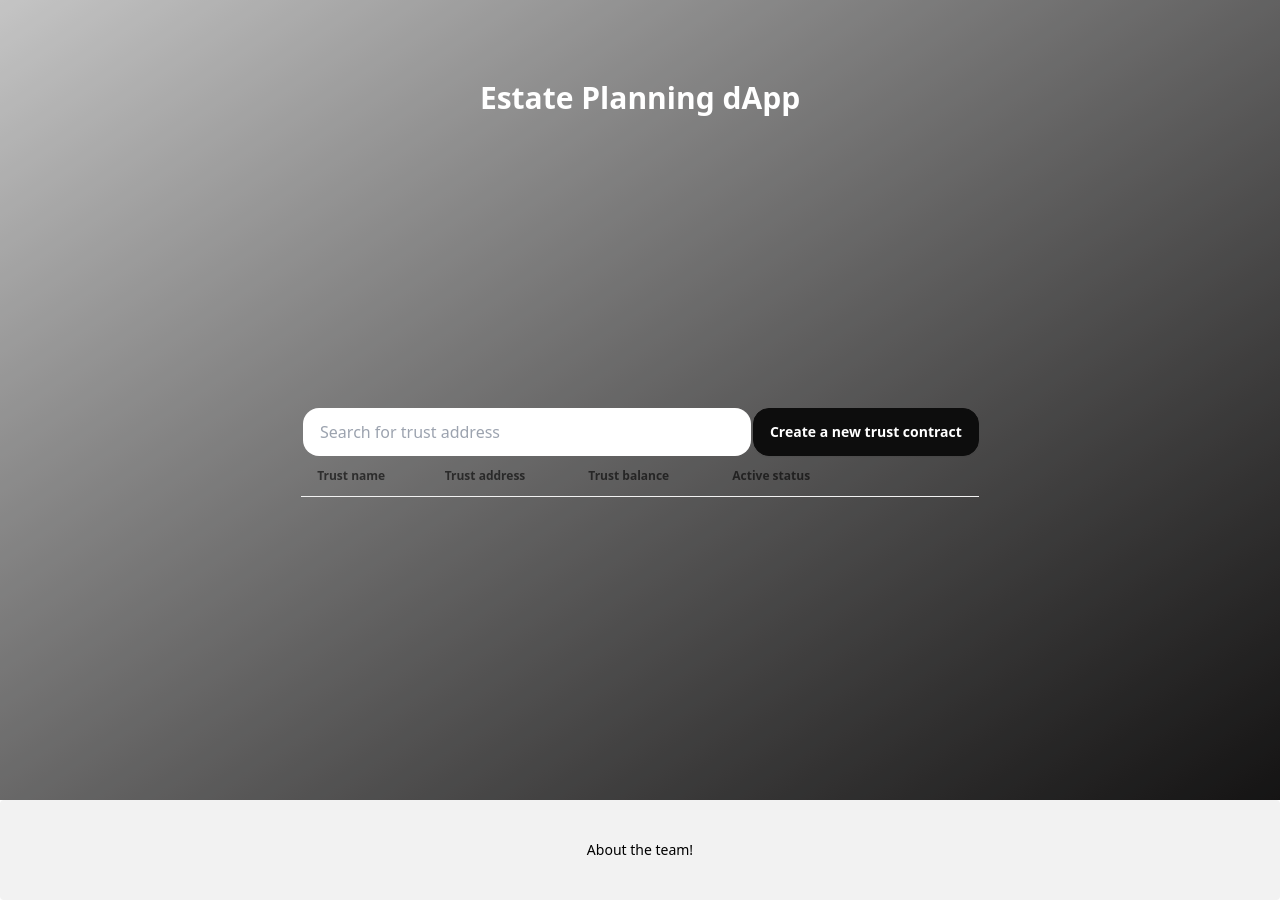
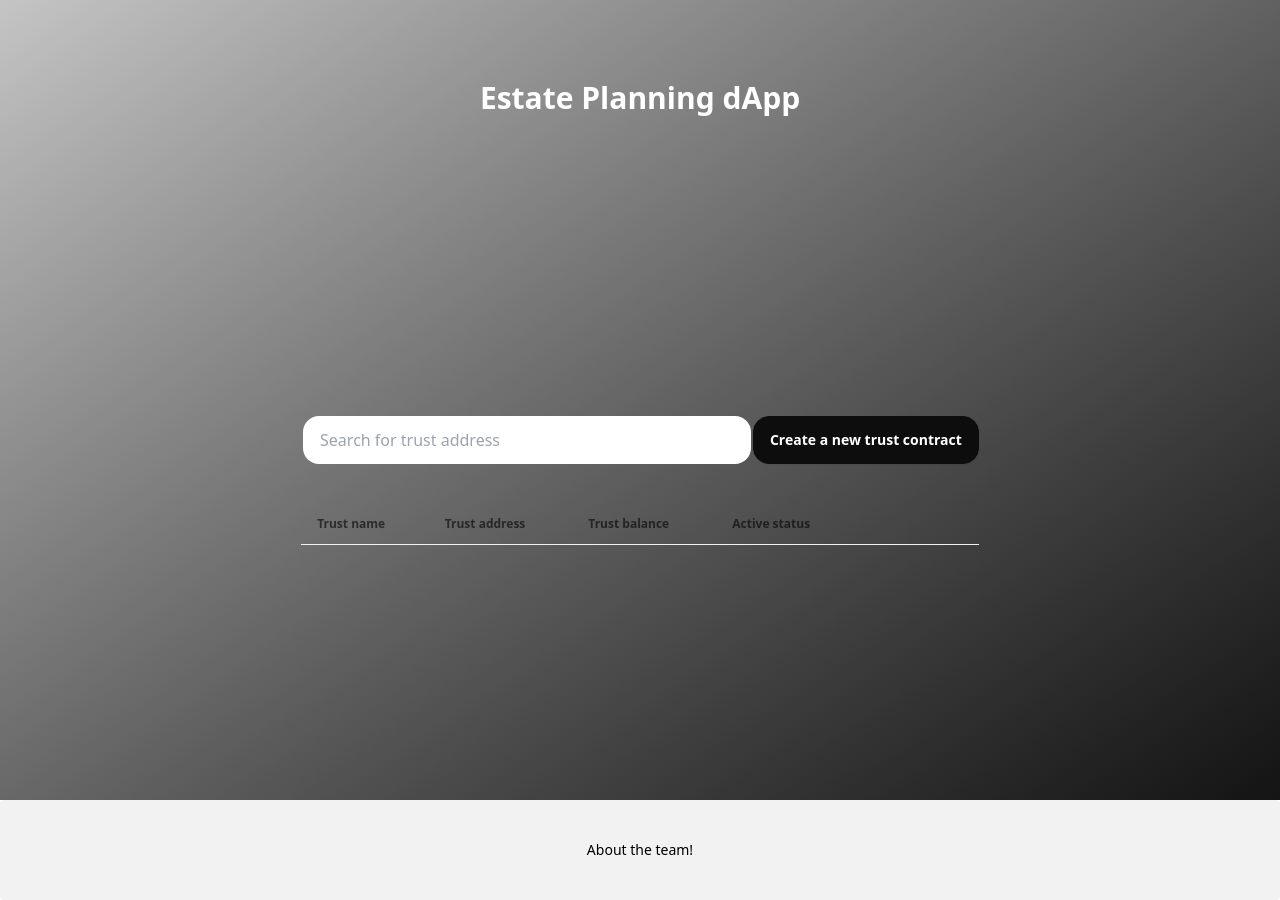
Before and after one commit to charmas3r/estate-planner, a Next.js app: page / in a window 1280 px wide. Built offline with nearby package versions, Linux system fonts and the light colour scheme.

Commit message:
small ui changes

```diff
--- a/pages/index.tsx
+++ b/pages/index.tsx
@@ -138,7 +138,7 @@ export default function Home() {
                                     Planning dApp</h1>
                             </div>
                             <div className="hero-content text-center text-neutral-content mt-40">
-                                <div className="grid grid-flow-row-dense grid-cols-3 grid-rows-3">
+                                <div className="grid grid-flow-row-dense grid-cols-3 grid-rows-1">
                                     <div className="col-span-2">
                                         <div className="form-control">
                                             <div className="input-group">
@@ -154,7 +154,7 @@ export default function Home() {
                                     <div>
                                         <CreateButton/>
                                     </div>
-                                    <div className="col-span-3">
+                                    <div className="col-span-3 mt-10">
                                         <ContentTable contracts={contracts}/>
                                     </div>
                                 </div>
```
